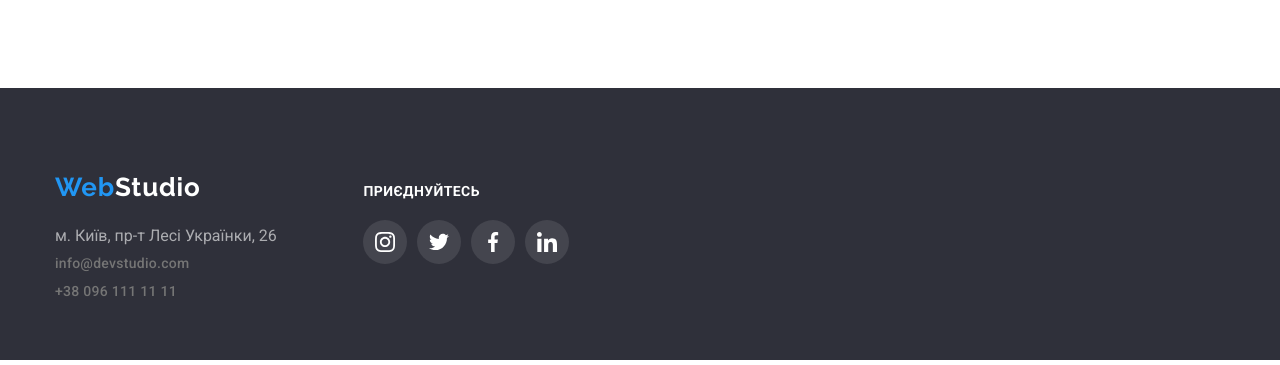
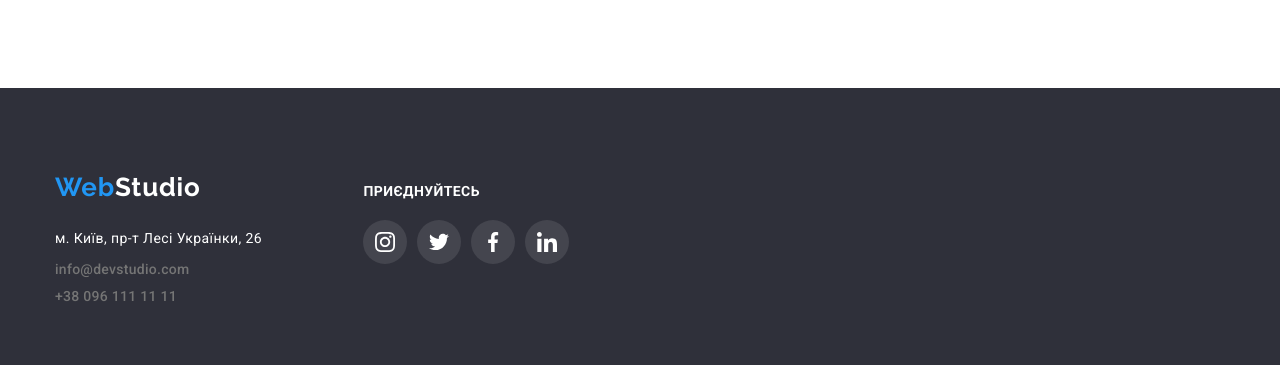
Before and after one commit to OsokinNikita/goit-markup-hw-05, a plain HTML site: page index.html in a window 1280 px wide. Shown: the part 2603-2968 px from the top of the page. Drawn offline with nearby package versions, Linux system fonts and the light colour scheme.

Commit message:
еще 1 допиливание

```diff
--- a/css/styles.css
+++ b/css/styles.css
@@ -587,7 +587,7 @@ address {
   margin-bottom: 9px;
 }
 
-.footer-item.footer-steert {
+.footer-street {
   font-family: inherit;
   font-style: normal;
   font-size: 14px;
```
